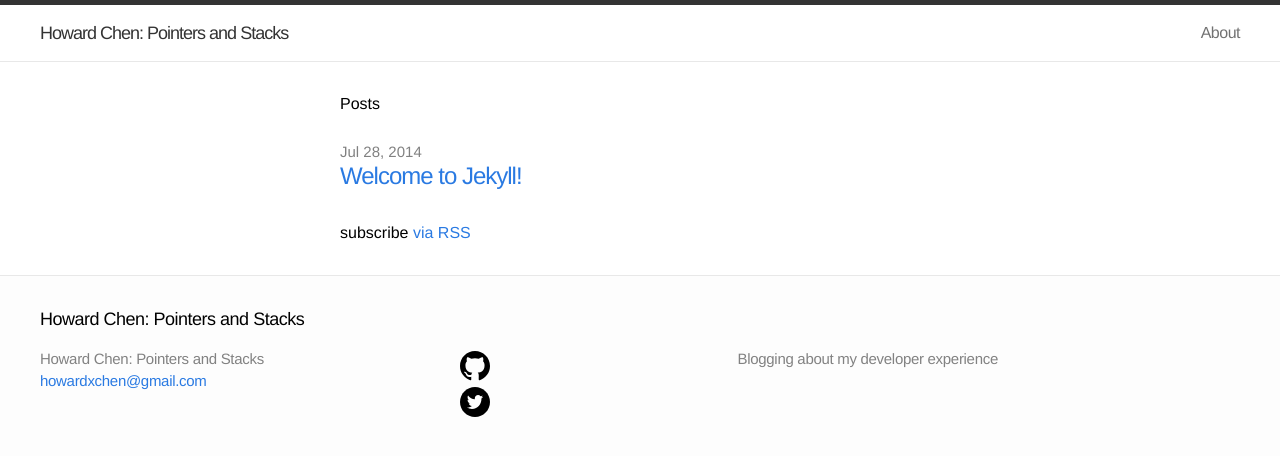
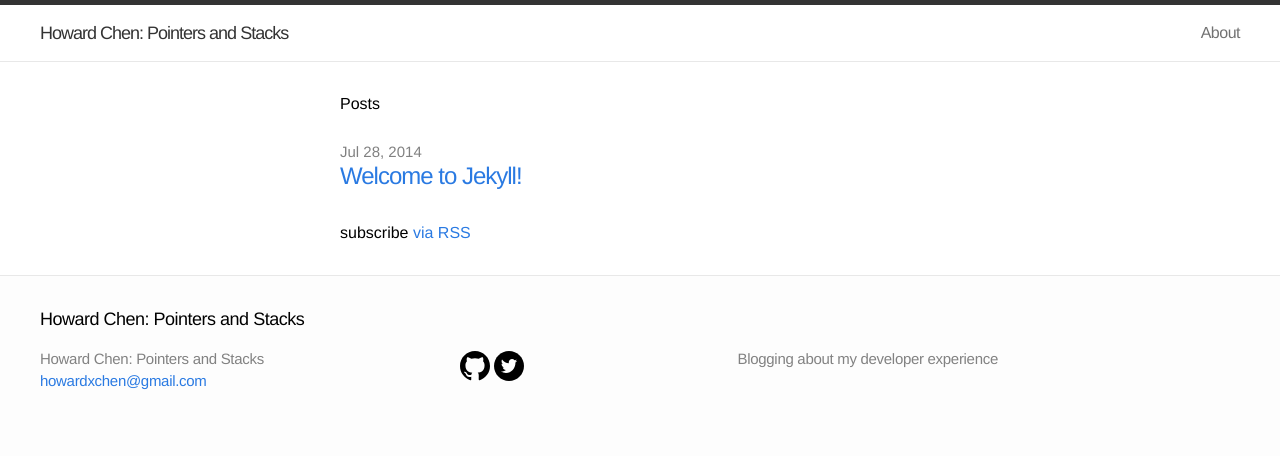
Before and after one commit to chenhoward/chenhoward.github.io, a Jekyll site: the page built from index.html, in a window 1280 px wide. Shown: the top 456 px of the page. Built offline with Jekyll 4.4.1, drawn with Linux system fonts in a browser that asks for light colours.

Commit message:
Align twitter and github

```diff
--- a/_includes/footer.html
+++ b/_includes/footer.html
@@ -13,20 +13,20 @@
 
     <div class="footer-col-2 column">
       <ul>
-        {% if site.github_username %}<li>
+        {% if site.github_username %}
           <a href="https://github.com/{{ site.github_username }}">
             <span class="icon github">
               <img class="github-icon-svg" src="pictures/github.svg"/>
             </span>
           </a>
-        </li>{% endif %}
-        {% if site.twitter_username %}<li>
+        {% endif %}
+        {% if site.twitter_username %}
           <a href="https://twitter.com/{{ site.twitter_username }}">
             <span class="icon twitter">
               <img class="twitter-icon-svg" src="pictures/twitter.svg"/>
             </span>
           </a>
-        </li>{% endif %}
+        {% endif %}
       </ul>
     </div>
 
```
